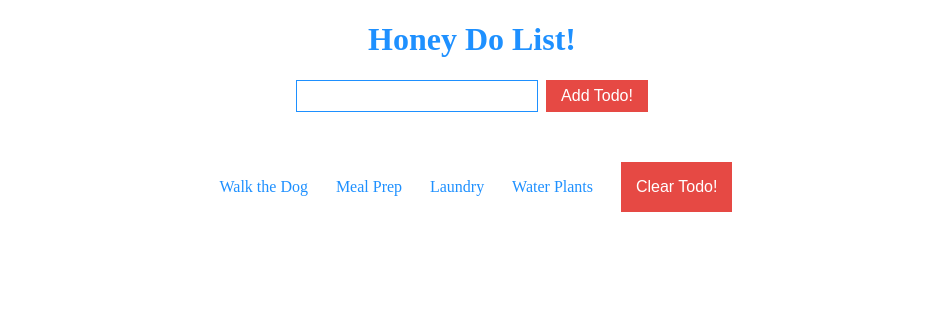
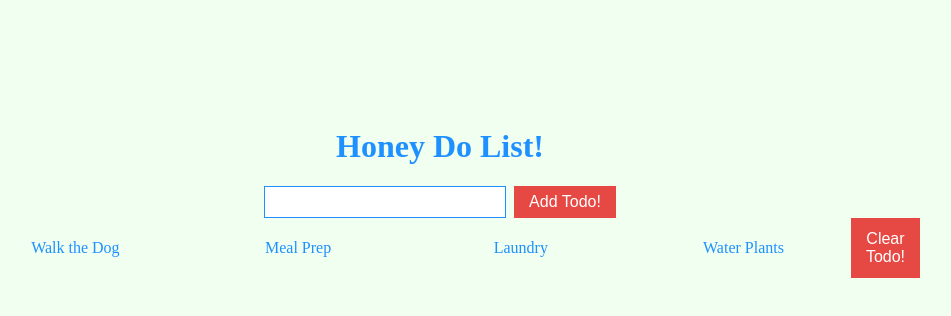
Before and after one commit to bloominstituteoftechnology/web-module-project-class-components, a React (Create React App) app: page / in a window 1280 px wide. Shown: the top 316 px of the page, without its empty margins (168-1119 px from the left). Built offline with nearby package versions, Linux system fonts and the light colour scheme; the HTML template or start-up script is replaced by a standard one.

Commit message:
Completed CSS not working but all else is working

```diff
--- a/src/App.js
+++ b/src/App.js
@@ -52,24 +52,28 @@ class App extends React.Component {
       })
     })
   }
-  addTodo = task => {
-    const newTodo = {
+
+  addTodo = (task) => {
+    const todo = {
       task: task,
       id: Date.now(),
       completed: false
     }
+    const newTodo =
+      [...this.state.todoList, todo]
     this.setState({
-      ...this.state,
-      todoList: [...this.state.todoList, newTodo]
+      todoList: newTodo
     })
+
   }
 
   clearTodo = () => {
+    const newTodo = this.state.todoList.filter(todo => {
+      return !todo.completed
+
+    })
     this.setState({
-      ...this.state,
-      todoList: this.state.todoList.filter(todo => {
-        return !todo.completed
-      })
+      todoList: newTodo
     })
   }
 
--- a/src/components/Todo.css
+++ b/src/components/Todo.css
@@ -1,3 +1,24 @@
+
+
+body {
+  width: 75%;
+  height: 100%;
+  margin: 10%;
+  padding: 0;
+}
+
+body {
+  background-color: honeydew;
+}
+
+.App {
+    font-family: sans-serif;
+    text-align: center;
+    padding: 0 36px;
+    max-width: 665px;
+    margin: 0 auto;
+  }
+
 .headerDiv h1 {
     color: dodgerblue;
     text-align: center;
@@ -28,21 +49,26 @@ form > input {
     padding: 6px 14px;
   }
 
-  .todoList {
+  .todo {
+  width: 45%;
+  margin: 5px 50px;
+  padding-left: 8px;
+  cursor: pointer;
+  color: dodgerblue;
+  display: flex;
+    flex-flow: colum;
+    justify-content: center;
+  }
+
+  .todo-list{
     display: flex;
-    flex-flow: row;
-    justify-content: space-evenly;
+    flex-flow: colum;
+    justify-content: center;
     width: 100%;
     margin: 0 auto;
-    margin-top: 50px;
-    width: 45%;
-    text-align: left;
-    padding-left: 8px;
-    cursor: pointer;
-    color: dodgerblue
   }
 
-  .todo.completed{
+  /* .todo.completed{
       color: #e64944;
       text-decoration: line-through;
-  }
+  } */
--- a/src/components/TodoList.js
+++ b/src/components/TodoList.js
@@ -8,7 +8,7 @@ function TodoList(props) {
         props.clearTodo()
     }
     return (
-        <div className='todoList'>
+        <div className='todo-list'>
             {props.todoList.map(todo => (
                 <Todo toggleTodo={props.toggleTodo} key={todo.id} todo={todo} />
             ))}
```
